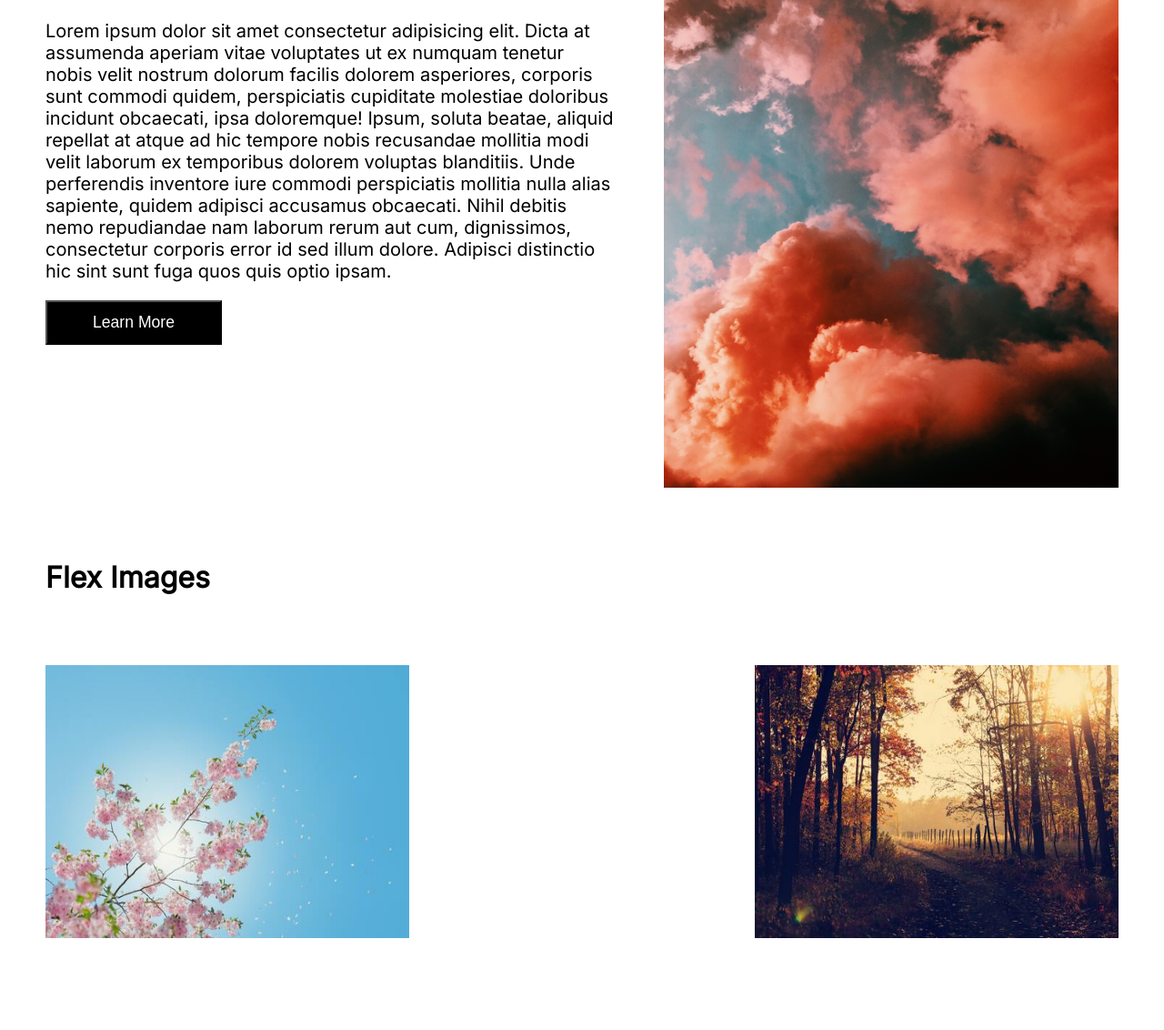
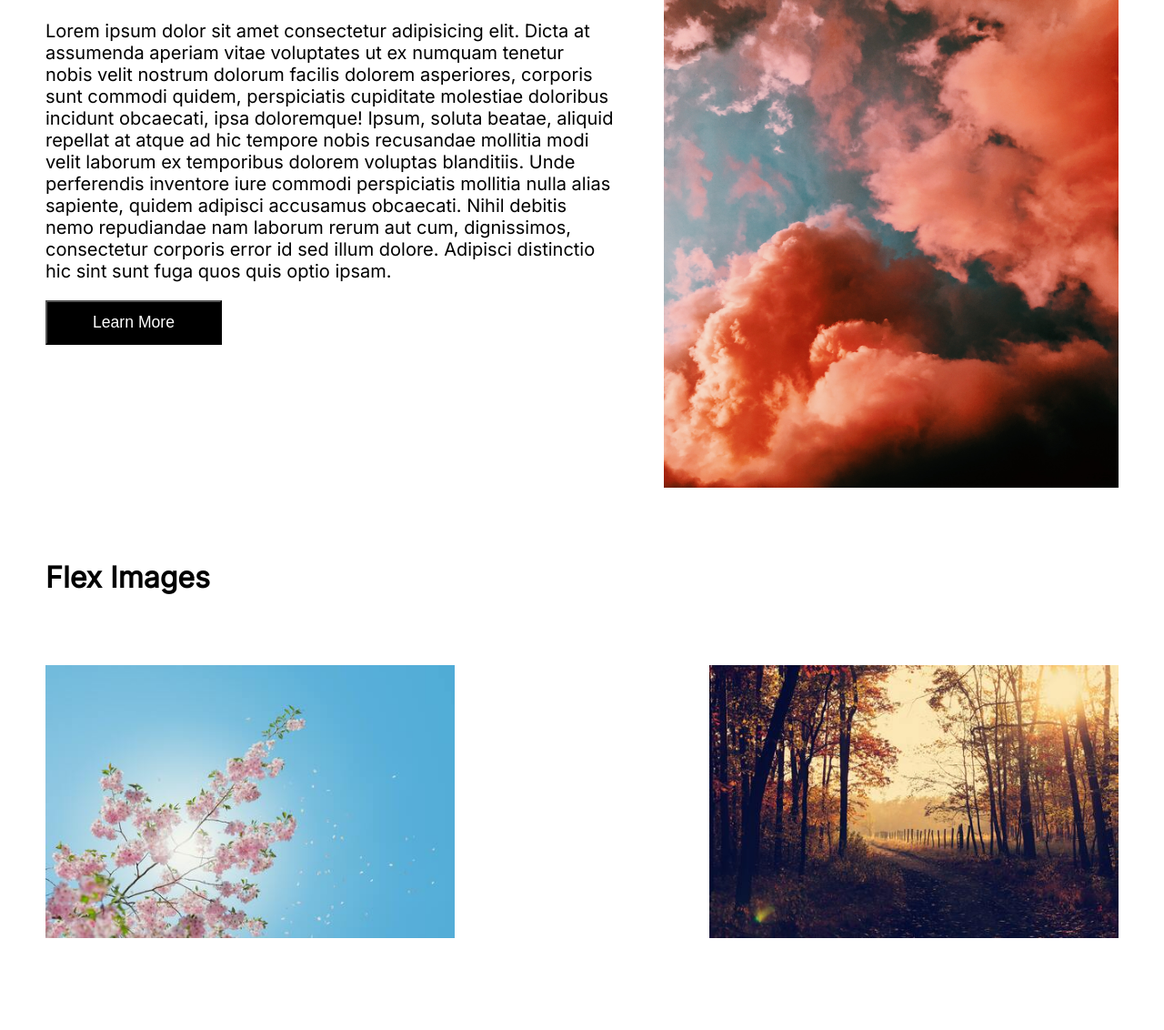
Before and after one commit to SwapnilYC/Week-End-Project-Contest-17-12-2022, a plain HTML site: page index.html in a window 1280 px wide. Shown: the part 159-1291 px from the top of the page at 91% size. Drawn offline with Linux system fonts and the light colour scheme.

Commit message:
in image galary image width changed

```diff
--- a/styles.css
+++ b/styles.css
@@ -11,8 +11,6 @@ header{
 }
 .sticky-navbar{
     display:flex;
-    /* position: sticky;
-    top:0; */
     justify-content: space-between;
     align-content: center;
     background-color: black;
@@ -83,7 +81,6 @@ h4{
     font-size: 2.0rem;
 }
 
-
 #flex-galary{
     margin:75px 50px;
 }
@@ -97,7 +94,7 @@ h4{
 }
 
 .item-img > img{
-    width: 400px;
+    width: 450px;
     height: 300px;
     margin: 50px auto;
 }
```
Also changed, not shown: index.html (+0 -8 lines).
